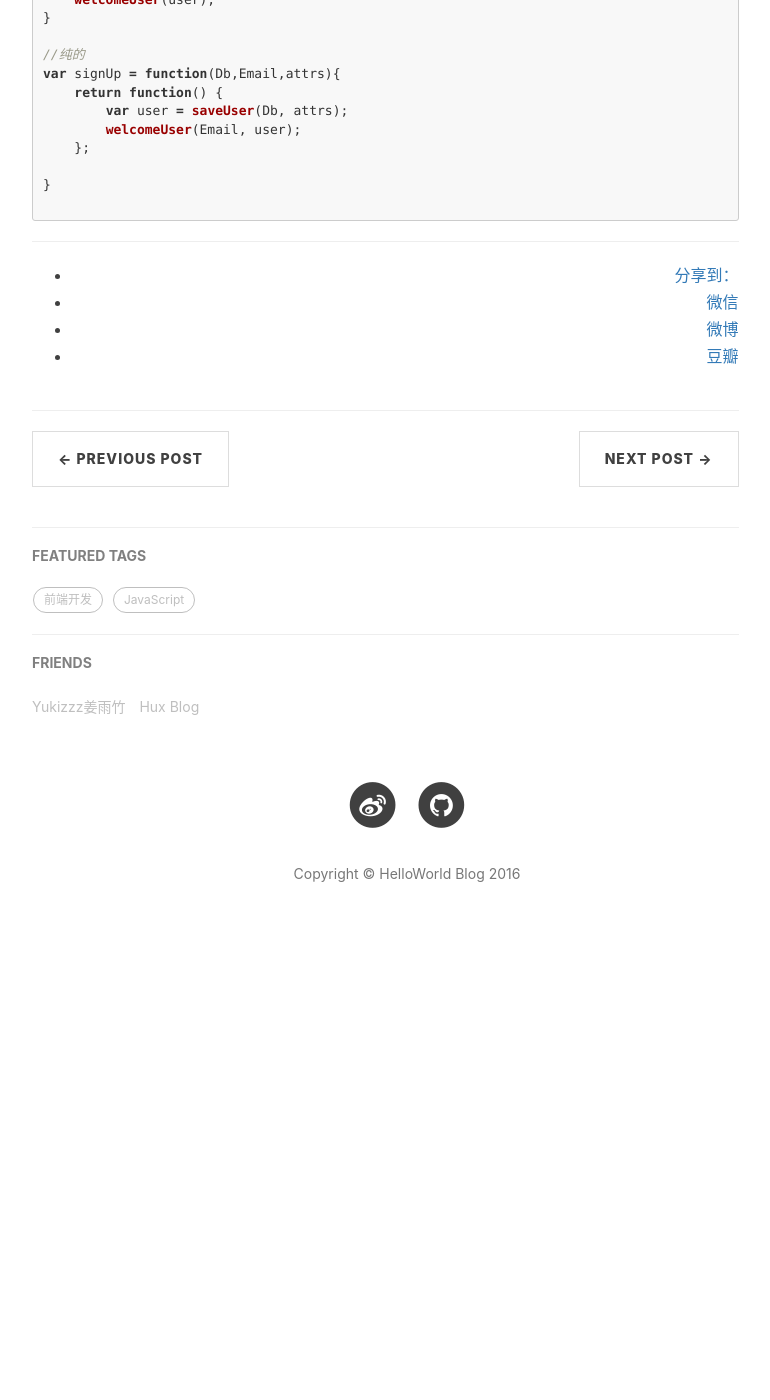
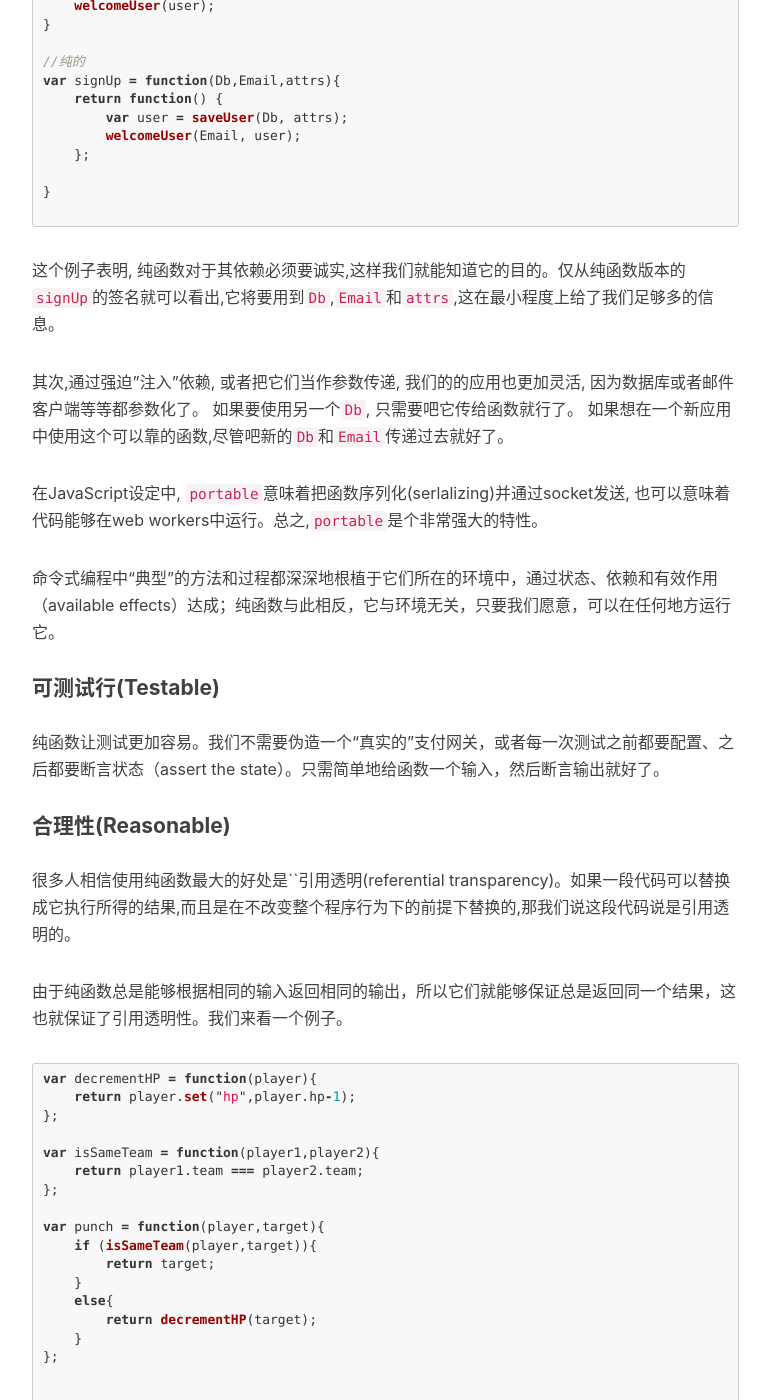
Before and after one commit to GokuJiang/HelloWorld_Blog, a Jekyll site: the page built from _posts/2016-07-20-JavaScript Functional Programming II.md, in a window 1280 px wide and 1400 px high, scrolled down 4130 px. Shown: the whole window, without its empty margins (233-1003 px from the left). Built offline with Jekyll 4.4.1, drawn with Linux system fonts in a browser that asks for light colours; nearby versions of some CDN libraries; Markdown is read by kramdown in place of the engine named in the settings; comment, search, counter and statistics services are not loaded; before the commit the page ends 5108 px from its top, so only the background shows below that; some of the changed text lies outside the part shown.

Commit message:
feat：纯函数

````diff
--- a/_posts/2016-07-20-JavaScript Functional Programming II.md
+++ b/_posts/2016-07-20-JavaScript Functional Programming II.md
@@ -10,7 +10,7 @@ tags:
 ---
 
 
-###纯函数式编程
+##纯函数式编程
 
 #### **纯函数的概念**
 > 纯函数是这样一种函数,即相同的输入,永远会得到相同的输出,而且没有任何可观察的副作用
@@ -159,3 +159,107 @@ var signUp = function(Db,Email,attrs){
 }
 
 ```
+
+这个例子表明, 纯函数对于其依赖必须要诚实,这样我们就能知道它的目的。仅从纯函数版本的``signUp``的签名就可以看出,它将要用到``Db``,``Email``和``attrs``,这在最小程度上给了我们足够多的信息。
+
+其次,通过强迫"注入"依赖, 或者把它们当作参数传递, 我们的的应用也更加灵活, 因为数据库或者邮件客户端等等都参数化了。 如果要使用另一个``Db``, 只需要吧它传给函数就行了。 如果想在一个新应用中使用这个可以靠的函数,尽管吧新的``Db``和``Email``传递过去就好了。
+
+在JavaScript设定中, ``portable``意味着把函数序列化(serlalizing)并通过socket发送, 也可以意味着代码能够在web workers中运行。总之,``portable``是个非常强大的特性。
+
+命令式编程中“典型”的方法和过程都深深地根植于它们所在的环境中，通过状态、依赖和有效作用（available effects）达成；纯函数与此相反，它与环境无关，只要我们愿意，可以在任何地方运行它。
+
+####可测试行(Testable)
+纯函数让测试更加容易。我们不需要伪造一个“真实的”支付网关，或者每一次测试之前都要配置、之后都要断言状态（assert the state）。只需简单地给函数一个输入，然后断言输出就好了。
+
+####合理性(Reasonable)
+很多人相信使用纯函数最大的好处是``引用透明(referential transparency)。如果一段代码可以替换成它执行所得的结果,而且是在不改变整个程序行为下的前提下替换的,那我们说这段代码说是引用透明的。
+
+由于纯函数总是能够根据相同的输入返回相同的输出，所以它们就能够保证总是返回同一个结果，这也就保证了引用透明性。我们来看一个例子。
+
+```javascript
+var decrementHP = function(player){
+    return player.set("hp",player.hp-1);
+};
+
+var isSameTeam = function(player1,player2){
+    return player1.team === player2.team;
+};
+
+var punch = function(player,target){
+    if (isSameTeam(player,target)){
+        return target;
+    }
+    else{
+        return decrementHP(target);
+    }
+};
+
+
+var jobe = Immutable.Map({
+    name:"Jobe",
+    hp:20,
+    team: "red"
+});
+
+var michael = Immutable.Map({
+    name: "Michael",
+    hp: 20,
+    team: "green"
+
+});
+
+punch(jobe,michael); //=>Immutable.Map({name:"Michael", hp:19, team:"green"});
+
+```
+
+``decrementHP``,``isSameTeam``和``punch``都是纯函数, 所以是引用透明。 我们可以使用一种叫做``等式推到``(equational reasoning)的情况下, 手动执行相关代码。我们借助引用透明性来剖析一下这段代码。
+
+首先内联``isSameTeam``函数:
+
+```javascript
+var punch = function(player, target) {
+  if(player.team === target.team) {
+    return target;
+  } else {
+    return decrementHP(target);
+  }
+};
+```
+
+因为是不可变数据，我们可以直接把``team``替换为实际值：
+
+```javascript
+var punch = function(player, target) {
+  if("red" === "green") {
+    return target;
+  } else {
+    return decrementHP(target);
+  }
+};
+```
+
+``if``语句执行结果``false``,所以可以把整个``if``语句都删掉:
+
+```javascript
+var punch = function(player,target){
+    return decrementHP(target);
+};
+```
+
+如果内联``decrementHP``,我们会发现这种情况,``punch``变成来一个让``hp``的值减1的调用:
+
+```javascript
+var punch = function(player,target){
+    return target.set("hp",target.hp-1);
+}
+```
+
+>总之, 等式推导带来的分析代码的能力对重构和理解代码非常重要。[上一篇](2016-07-20-JavaScript Functional Programming)对傻狍子代码重构正是这项技术。
+
+####并行代码
+最后, 我们可以并行运行任意纯函数。因为纯函数根本不需要访问共享的内存,而且根据其定义, 纯函数也不会因副作用而进入竞争态。
+
+并行代码在服务端js环境以及使用来 web worker 的浏览器哪里是非常容易实现的,因为它们使用了线程。不过出于对非纯函数复杂度的考虑，当前主流观点还是避免使用这种并行。
+
+--------
+##柯里化(curry)
````
Also changed, not shown: _posts/2016-07-21-中国大学的住宿环境到底怎么样.md (+2 -2 lines), _posts/2016-07-21-精致的爱国.md (+2 -2 lines).
